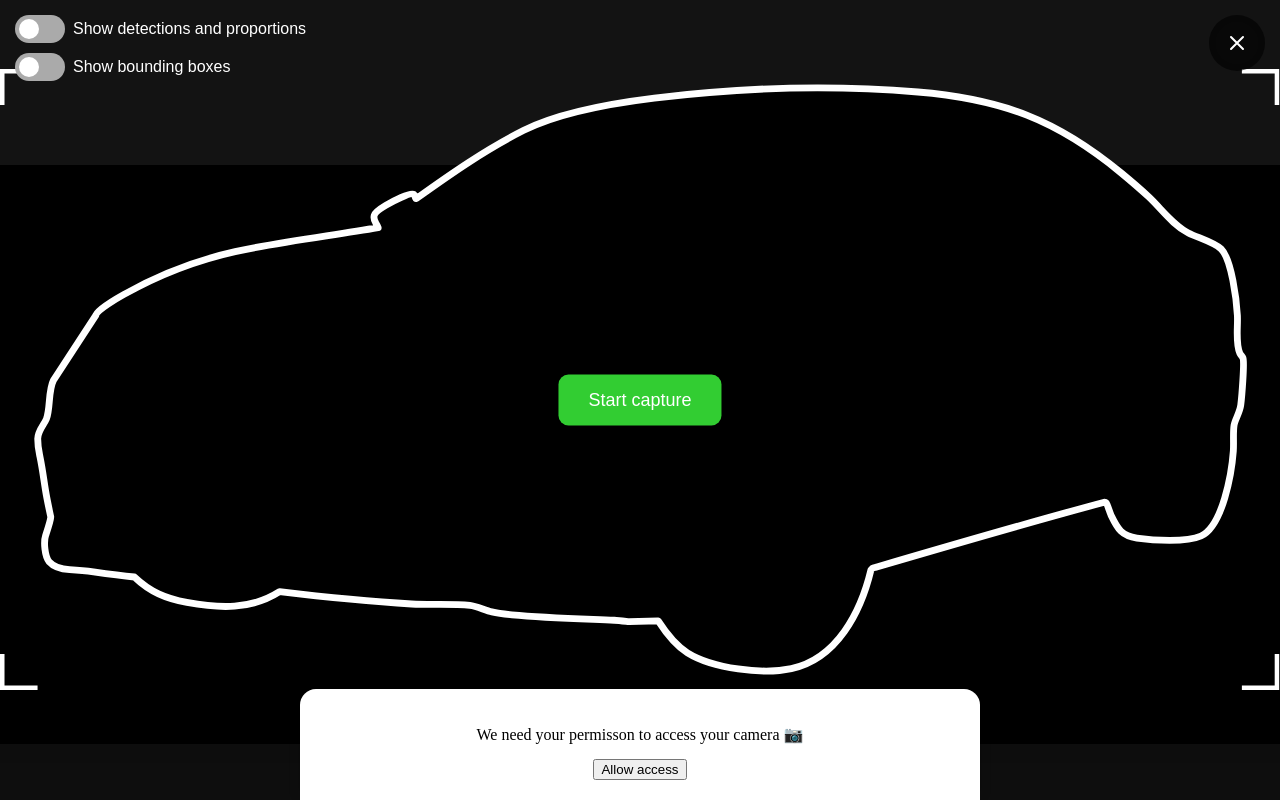
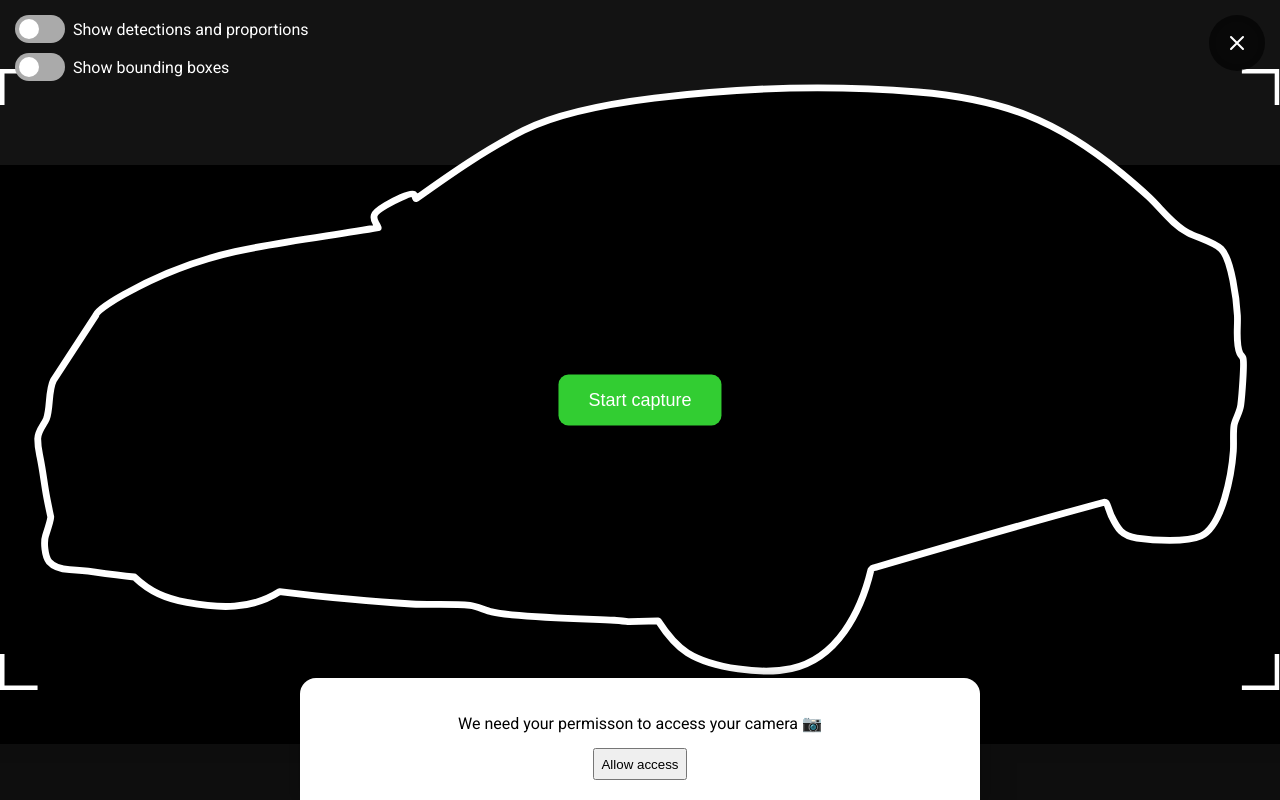
Before and after one commit to jalbarranelectronic/GuidedImageCapture, an Angular app: page / in a window 1280 px wide. Built offline with nearby package versions, Linux system fonts and the light colour scheme.

Commit message:
Normalize fonts

```diff
--- a/src/app/camera/camera.css
+++ b/src/app/camera/camera.css
@@ -110,6 +110,10 @@
   z-index: 3; /* siempre encima */
 }
 
+#allowBtn {
+  height: 32px;
+}
+
 #feedback {
   display: flex;
   flex-direction: column;
@@ -145,7 +149,6 @@
   padding: 0px;
   background: rgba(0, 0, 0, 0.6);
   color: #0ff;
-  font-family: monospace;
   font-size: 14px;
   border-radius: 8px;
 }
@@ -278,7 +281,6 @@
   align-items: center;
   gap: 8px;
   color: white;
-  font-family: sans-serif;
 }
 
 /* Switch básico estilo iOS */
@@ -397,7 +399,6 @@ button.confirm {
   width: 100%;
   color: #0ff;
   font-size: 14px;
-  font-family: monospace;
 }
 
 .slider-group input[type="range"] {
--- a/src/app/camera/camera.html
+++ b/src/app/camera/camera.html
@@ -2,7 +2,7 @@
 <div class="camera-permission-slider" [class.visible]="showPermissionSlider()">
   <div class="slider-content">
     <p>We need your permisson to access your camera 📷</p>
-    <button (click)="requestCameraAccess()">Allow access</button>
+    <button id="allowBtn" (click)="requestCameraAccess()">Allow access</button>
   </div>
 </div>
 
--- a/src/styles.css
+++ b/src/styles.css
@@ -1,6 +1,10 @@
 /* You can add global styles to this file, and also import other style files */
+
+@import url("https://fonts.googleapis.com/css2?family=Roboto:wght@400;500;700&display=swap");
+
 body {
-  background:black;
+  font-family: "Roboto", sans-serif;
+  background: black;
   margin: 0;
   padding: 0;
 }
```
